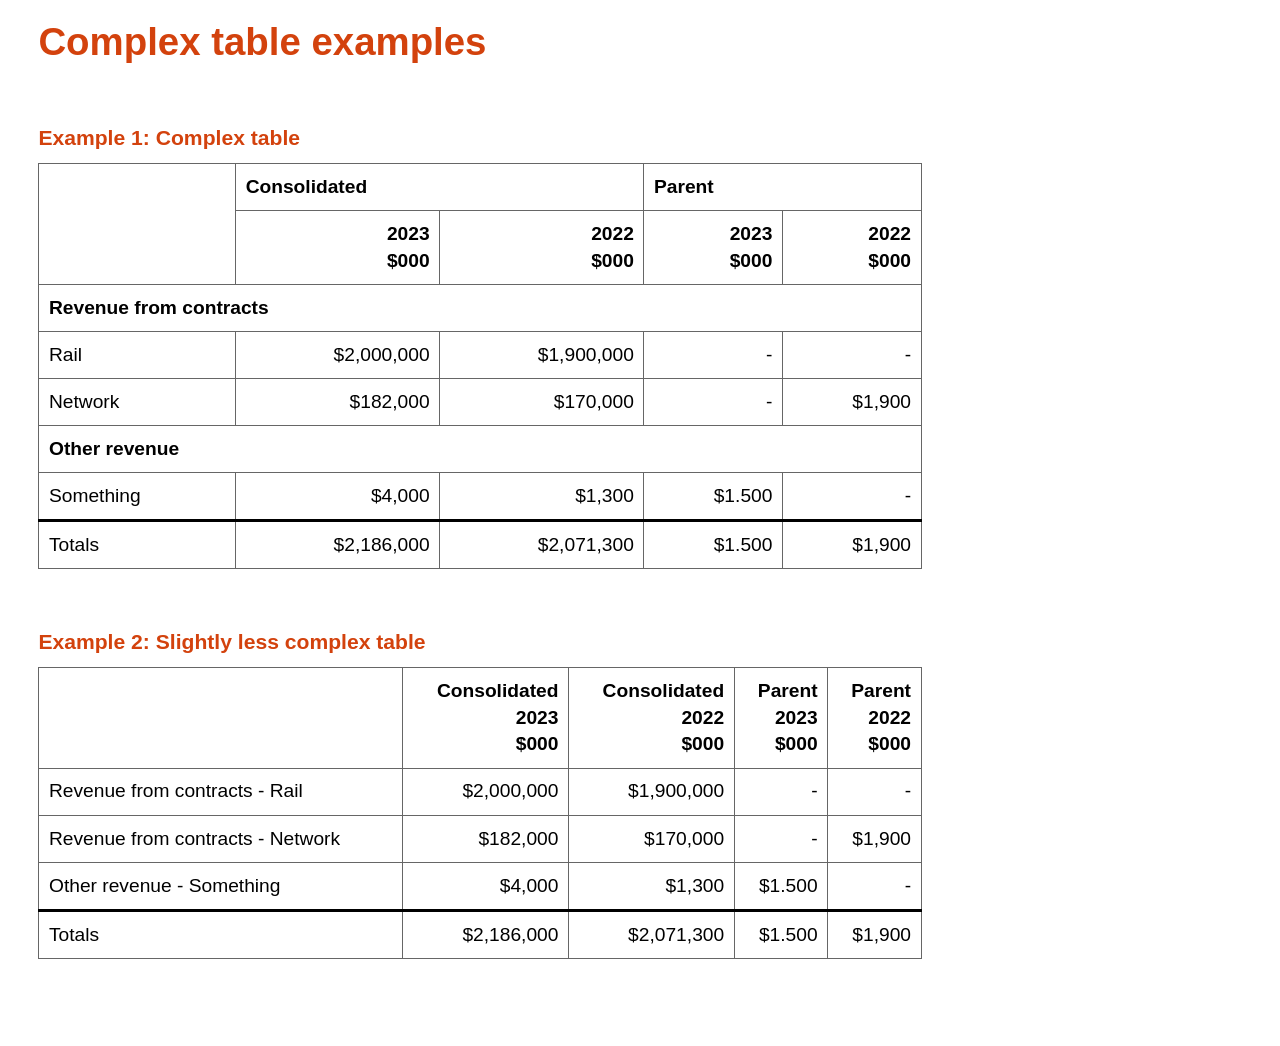
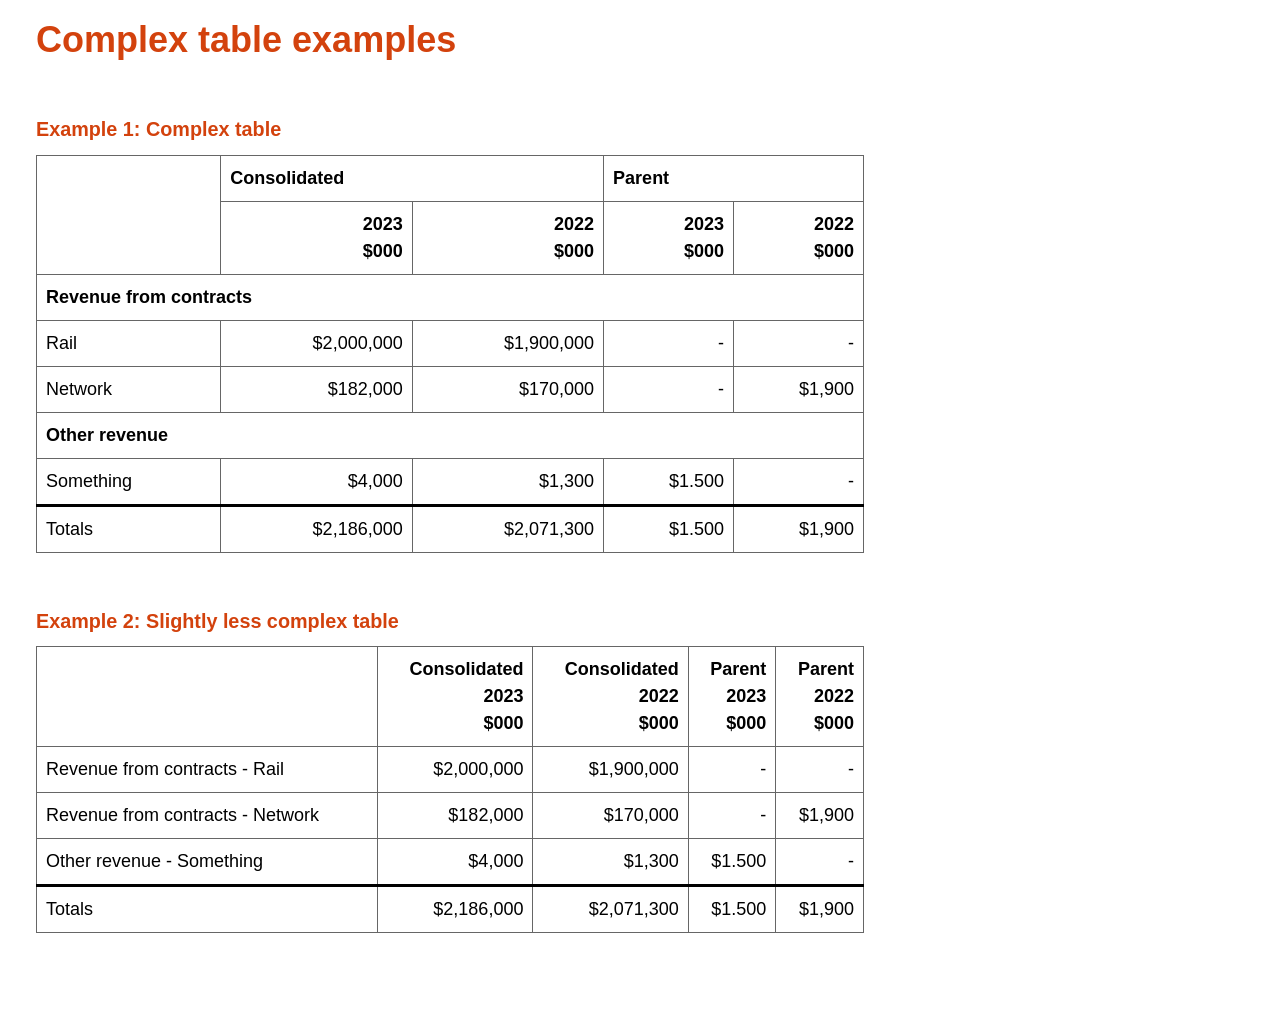

Adjust table examples

--- a/assets/css/table.css
+++ b/assets/css/table.css
@@ -10,11 +10,11 @@ body {
   max-width: 50em;
   margin: 0;
   padding: 1em 2em 1.5em;
-  font-size: 1.2em;
-  line-height: 1.4;
+  font-size: 1.125em;
+  line-height: 1.5;
   font-family: 'Roboto', 'Helvetica Neue', Helvetica, Arial, Frutiger, 'Frutiger Linotype', Univers, Calibri, 'Gill Sans', 'Gill Sans MT', 'Myriad Pro', Myriad, 'DejaVu Sans Condensed', 'Liberation Sans', 'Nimbus Sans L', Tahoma, Geneva, sans-serif;
-
 }
+
 
 /* ---------------------
 Paragraphs
@@ -84,6 +84,62 @@ thead th {
 .totals th,
 .totals td {
   border-top: 3px solid #000;
+}
+
+/* ----------- 
+Intopia logo
+----------- */
+
+.intopia-home-link {
+  display: inline-block;
+  margin: 0 0 2em;
+}
+
+a.intopia-home-link:focus {
+  color: #fff;
+  background: transparent;
+  outline: 2px solid #000;
+}
+
+.intopia-logo {
+  width: 180px;
+}
+
+/* ---------------------
+footer link
+----------------------*/
+
+.footer-link {
+  margin: 5em 0 1em;
+  font-size: [number redacted]em;
+  line-height: 1;
+}
+
+.footer-link a {
+  display: inline-block;
+  padding: 0.75em 1em;
+  border: 0;
+  background: blue !important;
+  color: #fff !important;
+  text-decoration: none;
+  border-radius: 0.2em;
+}
+
+.footer-link a:focus {
+  background: #000 !important;
+  color: #fff !importantv;
+  outline: none;
+  box-shadow: 0 0 0 2px #fff, 0 0 0 5px #000;
+}
+
+.footer-link a:hover {
+  background: green !important;
+  color: #fff !important;
+}
+
+.footer-link a:active {
+  background: red !important;
+  color: #fff !important;
 }
 
 /* ---------------------
